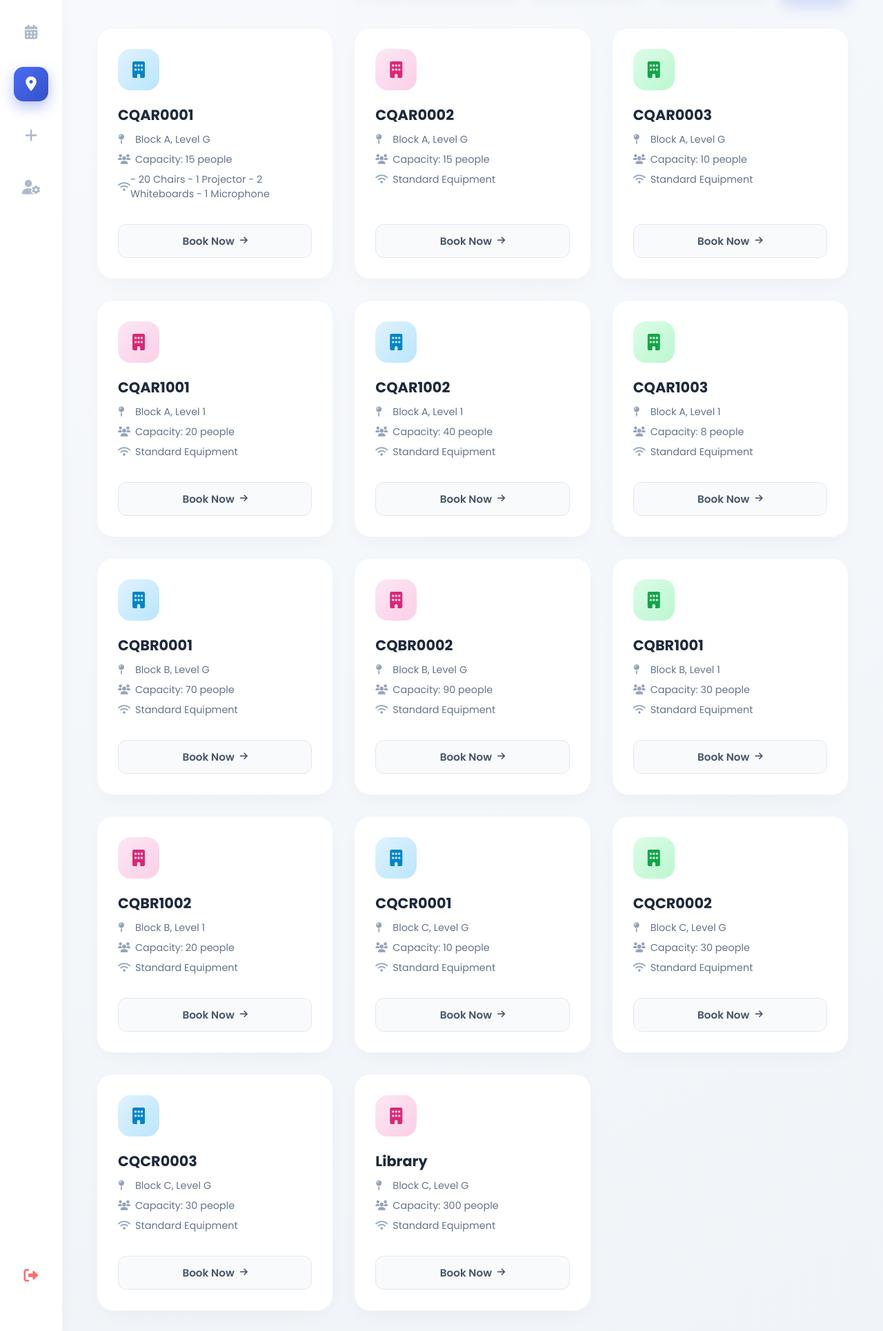
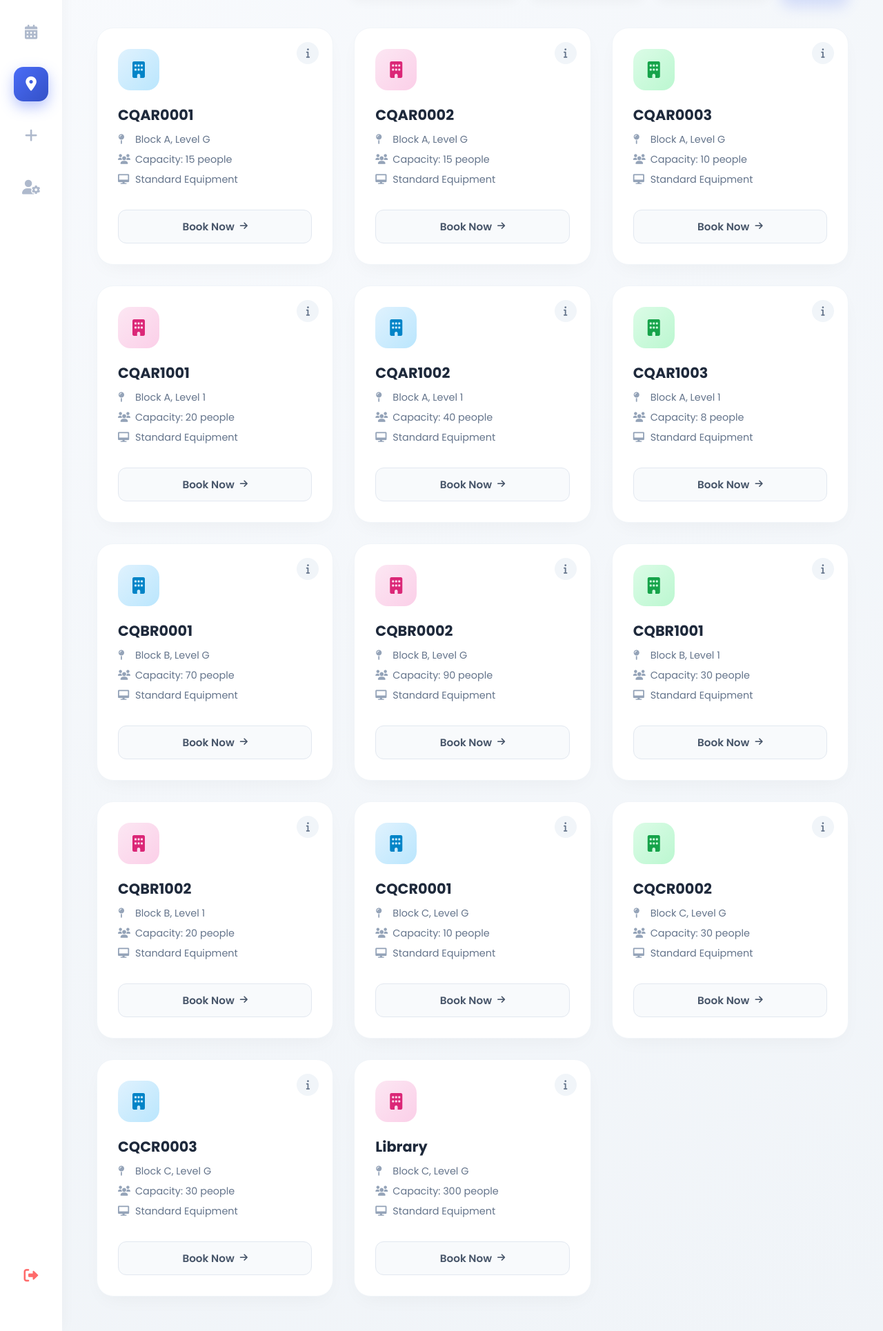
Before and after one commit to Nic2018/university-portal, a Django app: page /venue_list/ in a window 1280 px wide. Shown: the part 158-2088 px from the top of the page at 69% size. Run offline with Django 5.2, Linux system fonts and the light colour scheme; a user stored in the database is signed in; data comes from the database, SQL or seed files in the repository; both versions use the stored data as it was after the commit.

Commit message:
lastest version

```diff
--- a/accounts/models.py
+++ b/accounts/models.py
@@ -46,5 +46,8 @@ class Booking(models.Model):
     status = models.CharField(max_length=10, choices=STATUS_CHOICES, default='PENDING')
     created_at = models.DateTimeField(auto_now_add=True)
 
+    # NEW: Additional Equipment Requests
+    addon_equipment = models.TextField(blank=True, null=True, help_text="List any extra equipment needed (e.g., Extra Mic, Extension Cord).")
+
     def __str__(self):
         return f"{self.event_name} - {self.status}"
--- a/templates/venue_list.html
+++ b/templates/venue_list.html
@@ -68,11 +68,20 @@
         .venue-grid { display: grid; grid-template-columns: repeat(auto-fill, minmax(300px, 1fr)); gap: 30px; }
 
         .venue-card {
-            background: white; border-radius: 24px; padding: 30px; position: relative; overflow: hidden;
+            background: white; border-radius: 24px; padding: 30px; position: relative; overflow: visible;
             border: 1px solid #f1f5f9; box-shadow: 0 10px 30px -10px rgba(0,0,0,0.05);
             transition: all 0.3s cubic-bezier(0.175, 0.885, 0.32, 1.275); display: flex; flex-direction: column;
         }
         .venue-card:hover { transform: translateY(-8px); box-shadow: 0 20px 40px -10px rgba(0,0,0,0.1); border-color: transparent; }
+
+        /* --- INFO ICON (TOP RIGHT) --- */
+        .info-icon {
+            position: absolute; top: 20px; right: 20px;
+            width: 32px; height: 32px; background: #f1f5f9; color: #64748b;
+            border-radius: 50%; display: flex; align-items: center; justify-content: center;
+            cursor: pointer; border: none; transition: 0.2s; font-size: 0.9rem; z-index: 5;
+        }
+        .info-icon:hover { background: #4a6cf7; color: white; transform: scale(1.1); box-shadow: 0 5px 15px rgba(74, 108, 247, 0.3); }
 
         .venue-icon-box {
             width: 60px; height: 60px; border-radius: 18px; display: flex; justify-content: center; align-items: center;
@@ -81,7 +90,7 @@
         .venue-card:nth-child(2n) .venue-icon-box { background: linear-gradient(135deg, #fce7f3 0%, #fbcfe8 100%); color: #db2777; }
         .venue-card:nth-child(3n) .venue-icon-box { background: linear-gradient(135deg, #dcfce7 0%, #bbf7d0 100%); color: #16a34a; }
 
-        .venue-name { font-size: 1.3rem; font-weight: 700; color: #1e293b; margin-bottom: 10px; }
+        .venue-name { font-size: 1.3rem; font-weight: 700; color: #1e293b; margin-bottom: 10px; padding-right: 30px; }
         .venue-details { margin-bottom: 25px; list-style: none; }
         .venue-details li { display: flex; align-items: center; color: #64748b; font-size: 0.9rem; margin-bottom: 8px; }
         .venue-details li i { width: 25px; color: #94a3b8; }
@@ -148,12 +189,16 @@
         <div class="venue-grid">
             {% for venue in venues %}
                 <div class="venue-card">
+                    <button class="info-icon" onclick="openModal('{{ venue.name|escapejs }}', '{{ venue.location|escapejs }}', '{{ venue.capacity }}', '{{ venue.equipment|escapejs }}')">
+                        <i class="fas fa-info"></i>
+                    </button>
+
                     <div class="venue-icon-box"><i class="fas fa-building"></i></div>
                     <div class="venue-name">{{ venue.name }}</div>
                     <ul class="venue-details">
                         <li><i class="fas fa-map-pin"></i> {{ venue.location }}</li>
                         <li><i class="fas fa-users"></i> Capacity: {{ venue.capacity }} people</li>
-                        <li><i class="fas fa-wifi"></i> {{ venue.equipment|default:"Standard Equipment" }}</li>
+                        <li><i class="fas fa-desktop"></i> Standard Equipment</li>
                     </ul>
 
                     <a href="{% url 'create_booking' %}?venue={{ venue.id }}" class="btn-book">
@@ -170,5 +215,79 @@
             {% endfor %}
         </div>
     </div>
+
+    <div id="venueModal" class="modal-overlay" onclick="closeModal(event)">
+        <div class="modal-box">
+            <i class="fas fa-times modal-close" onclick="closeModal(event, true)"></i>
+
+            <h2 class="modal-title" id="m-name">Venue Name</h2>
+            <p class="modal-subtitle">Full Venue Details</p>
+
+            <div class="modal-grid">
+                <div class="modal-row">
+                    <span class="label">Location</span>
+                    <span class="value" id="m-location">Block A</span>
+                </div>
+                <div class="modal-row">
+                    <span class="label">Capacity</span>
+                    <span class="value" id="m-capacity">30 People</span>
+                </div>
+            </div>
+
+            <div style="margin-bottom: 20px;">
+                <span class="label" style="display:block; margin-bottom:8px;">Equipment / Amenities</span>
+
+                <div id="m-equipment-container" style="background: #f8fafc; padding: 15px; border-radius: 12px;">
+                </div>
+            </div>
+
+            <button onclick="closeModal(event, true)" style="width:100%; padding:14px; background:#4a6cf7; color:white; border:none; border-radius:12px; font-weight:600; cursor:pointer;">Close</button>
+        </div>
+    </div>
+
+    <script>
+        function openModal(name, location, capacity, equipment) {
+            document.getElementById('m-name').innerText = name;
+            document.getElementById('m-location').innerText = location;
+            document.getElementById('m-capacity').innerText = capacity + " People";
+
+            // --- SMART LIST GENERATOR ---
+            const container = document.getElementById('m-equipment-container');
+            let items = [];
+
+            if (!equipment || equipment === 'None') {
+                items = ["Standard Equipment"];
+            } else {
+                // 1. Try splitting by new line (Enter key)
+                items = equipment.split('\n');
+
+                // 2. If it's just one line but has dashes, split by dashes instead
+                if (items.length <= 1 && equipment.includes('-')) {
+                    items = equipment.split('-').map(item => item.trim()).filter(item => item.length > 0);
+                }
+            }
+
+            // Build the HTML list
+            let htmlList = '<ul>';
+            items.forEach(item => {
+                let cleanItem = item.trim();
+                if (cleanItem.startsWith('-')) cleanItem = cleanItem.substring(1).trim();
+
+                if (cleanItem.length > 0) {
+                    htmlList += `<li><i class="fas fa-check-circle"></i> <span>${cleanItem}</span></li>`;
+                }
+            });
+            htmlList += '</ul>';
+
+            container.innerHTML = htmlList;
+            document.getElementById('venueModal').style.display = 'flex';
+        }
+
+        function closeModal(event, force) {
+            if (event.target.id === 'venueModal' || force) {
+                document.getElementById('venueModal').style.display = 'none';
+            }
+        }
+    </script>
 </body>
 </html>
```
Also changed, not shown: other parts of templates/venue_list.html (+32 -0 lines), accounts/forms.py (+24 -0 lines), templates/create_booking.html (+17 -22 lines), accounts/migrations/0004_booking_addon_equipment.py (added), db.sqlite3.
